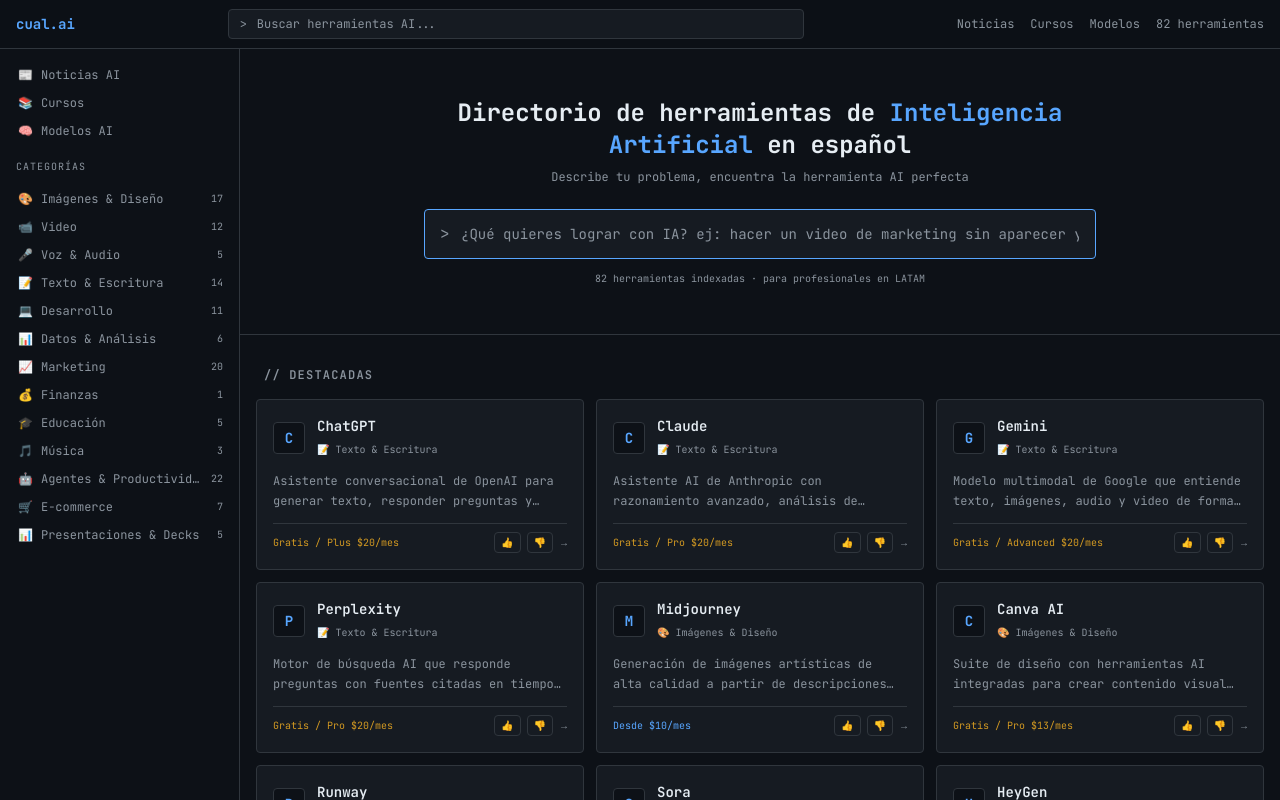
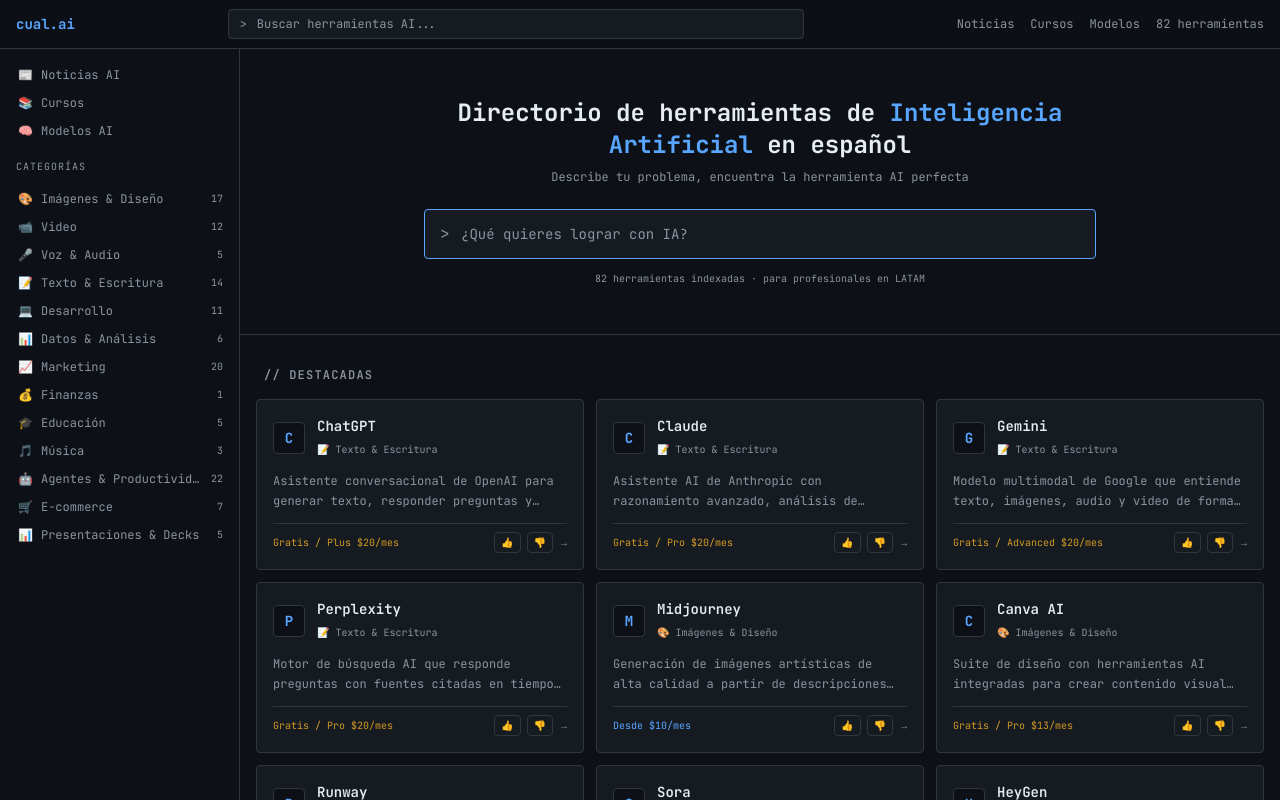
Before and after one commit to nivito/cualai, a Next.js app: page / in a window 1280 px wide. Shown: the top 800 px of the page. Built offline with nearby package versions, Linux system fonts and the light colour scheme; no server answers.

Commit message:
feat: animated typing placeholder in SearchBar
- Rota por 11 ejemplos de uso con efecto typewriter
- Velocidad de escritura 45ms/char, borrado 25ms/char
- Pausa 2.2s antes de borrar, 0.4s entre frases
- Se detiene al enfocar el campo o cuando hay texto escrito

```diff
--- a/src/components/search/SearchBar.tsx
+++ b/src/components/search/SearchBar.tsx
@@ -1,7 +1,70 @@
 "use client";
 
-import { useState } from "react";
+import { useState, useEffect, useRef } from "react";
 import { useRouter } from "next/navigation";
+
+const PLACEHOLDERS = [
+  "¿Qué quieres lograr con IA?",
+  "ej: hacer un video de marketing sin aparecer yo",
+  "ej: escribir emails de ventas en segundos",
+  "ej: transcribir reuniones automáticamente",
+  "ej: crear imágenes para mis redes sociales",
+  "ej: programar sin saber código",
+  "ej: analizar datos de mi negocio",
+  "ej: clonar mi voz para podcasts",
+  "ej: automatizar tareas repetitivas",
+  "ej: generar música para mis videos",
+  "ej: crear presentaciones en minutos",
+];
+
+const TYPING_SPEED = 45;    // ms por carácter escribiendo
+const DELETING_SPEED = 25;  // ms por carácter borrando
+const PAUSE_AFTER = 2200;   // ms antes de borrar
+const PAUSE_BEFORE = 400;   // ms antes de escribir el siguiente
+
+function useTypingPlaceholder(active: boolean) {
+  const [displayed, setDisplayed] = useState("");
+  const [index, setIndex] = useState(0);
+  const [phase, setPhase] = useState<"typing" | "pausing" | "deleting" | "waiting">("typing");
+  const timeout = useRef<ReturnType<typeof setTimeout> | null>(null);
+
+  useEffect(() => {
+    if (!active) return;
+
+    const current = PLACEHOLDERS[index];
+
+    if (phase === "typing") {
+      if (displayed.length < current.length) {
+        timeout.current = setTimeout(() => {
+          setDisplayed(current.slice(0, displayed.length + 1));
+        }, TYPING_SPEED);
+      } else {
+        timeout.current = setTimeout(() => setPhase("pausing"), PAUSE_AFTER);
+      }
+    } else if (phase === "pausing") {
+      timeout.current = setTimeout(() => setPhase("deleting"), 0);
+    } else if (phase === "deleting") {
+      if (displayed.length > 0) {
+        timeout.current = setTimeout(() => {
+          setDisplayed(displayed.slice(0, -1));
+        }, DELETING_SPEED);
+      } else {
+        timeout.current = setTimeout(() => {
+          setIndex((i) => (i + 1) % PLACEHOLDERS.length);
+          setPhase("waiting");
+        }, PAUSE_BEFORE);
+      }
+    } else if (phase === "waiting") {
+      setPhase("typing");
+    }
+
+    return () => {
+      if (timeout.current) clearTimeout(timeout.current);
+    };
+  }, [displayed, phase, index, active]);
+
+  return displayed;
+}
 
 export default function SearchBar({
   defaultValue = "",
@@ -13,7 +76,9 @@
   large?: boolean;
 }) {
   const [query, setQuery] = useState(defaultValue);
+  const [focused, setFocused] = useState(false);
   const router = useRouter();
+  const animatedPlaceholder = useTypingPlaceholder(!focused && !query);
 
   function handleSubmit(e: React.FormEvent) {
     e.preventDefault();
@@ -36,7 +101,9 @@
           type="text"
           value={query}
           onChange={(e) => setQuery(e.target.value)}
-          placeholder="¿Qué quieres lograr con IA? ej: hacer un video de marketing sin aparecer yo"
+          onFocus={() => setFocused(true)}
+          onBlur={() => setFocused(false)}
+          placeholder={focused || query ? "¿Qué quieres lograr con IA?" : animatedPlaceholder}
           autoFocus={autoFocus}
           className={`w-full bg-bg-card border border-border rounded text-text placeholder:text-text-muted focus:outline-none focus:border-accent transition-colors ${
             large ? "px-4 py-3.5 pl-9 text-sm" : "px-3 py-2 pl-7 text-xs"
```
